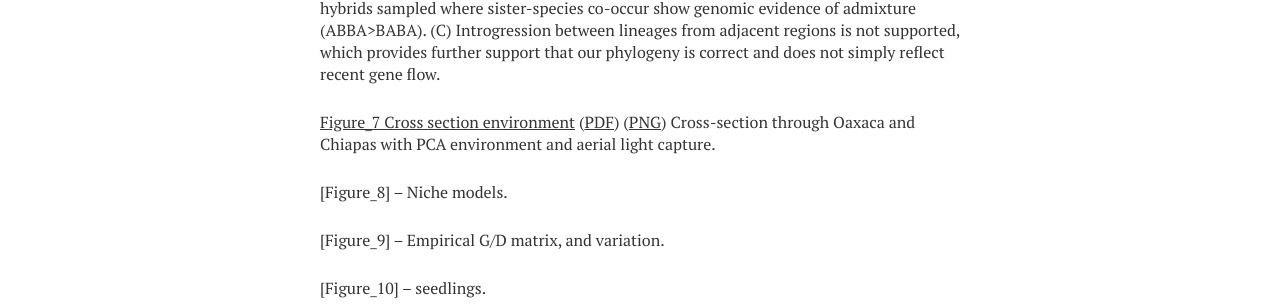
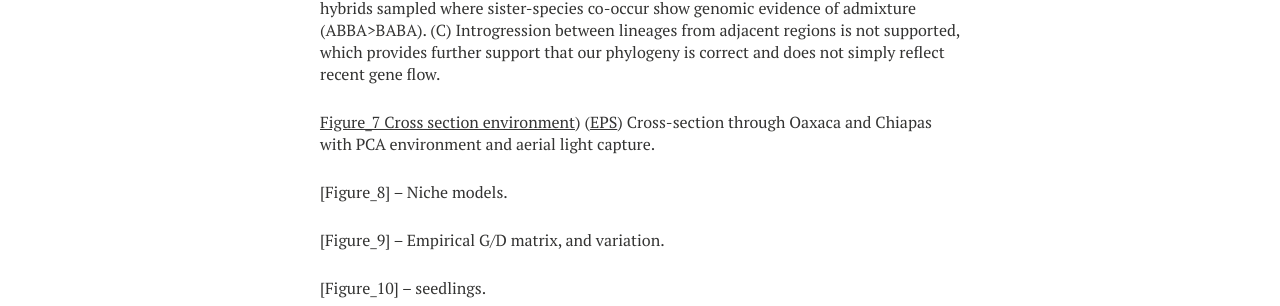
Before and after one commit to dereneaton/dereneaton.github.io, a Jekyll site: the page built from vibgrant/index.md, in a window 1280 px wide. Shown: the part 737-1043 px from the top of the page. Built offline with Jekyll 4.4.1, drawn with Linux system fonts in a browser that asks for light colours; nearby versions of some CDN libraries; comment, search, counter and statistics services are not loaded.

Commit message:
indexing fig7 new eps

```diff
--- a/vibgrant/index.md
+++ b/vibgrant/index.md
@@ -23,7 +23,7 @@ comments: true
 
 [Figure_6 RADseq tree & ABBA-BABA](Figure_6_radtree.svg) ([PDF](Figure_6_radtree.pdf)) ([PNG](Figure_6_radtree.png) -- Our RADseq phylogeny for 16 species in _Oreinotinus_. The tree supports replicate parallel leaf divergences. (B) Morphological hybrids sampled where sister-species co-occur show genomic evidence of admixture (ABBA>BABA). (C) Introgression between lineages from adjacent regions is not supported, which provides further support that our phylogeny is correct and does not simply reflect recent gene flow.
 
-[Figure_7 Cross section environment](Figure_7_cross.svg) ([PDF](Figure_7_cross.pdf)) ([PNG](Figure_7_cross.png)) Cross-section through Oaxaca and Chiapas with PCA environment and aerial light capture.
+[Figure_7 Cross section environment](Figure_7_cross.pdf)) ([EPS](Figure_7_cross.eps)) Cross-section through Oaxaca and Chiapas with PCA environment and aerial light capture.
 
 [Figure_8] -- Niche models.
 
```
